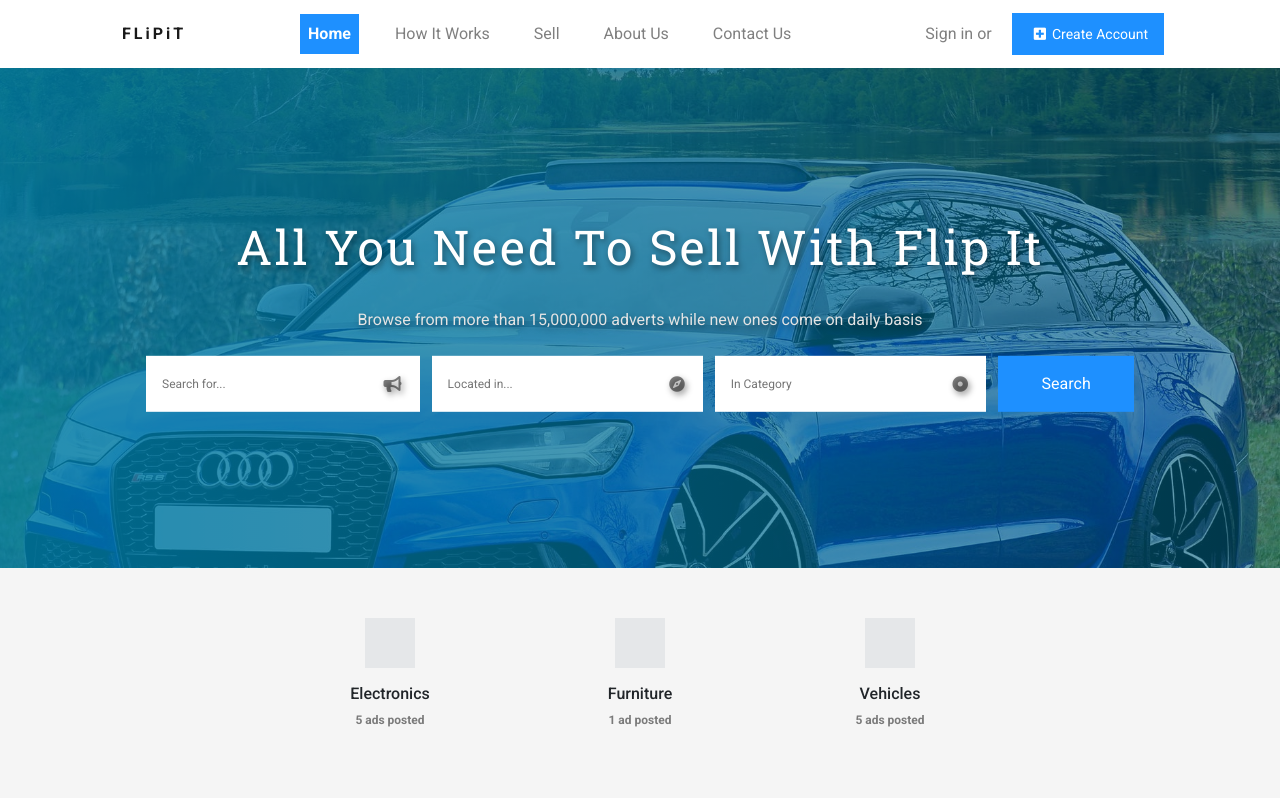
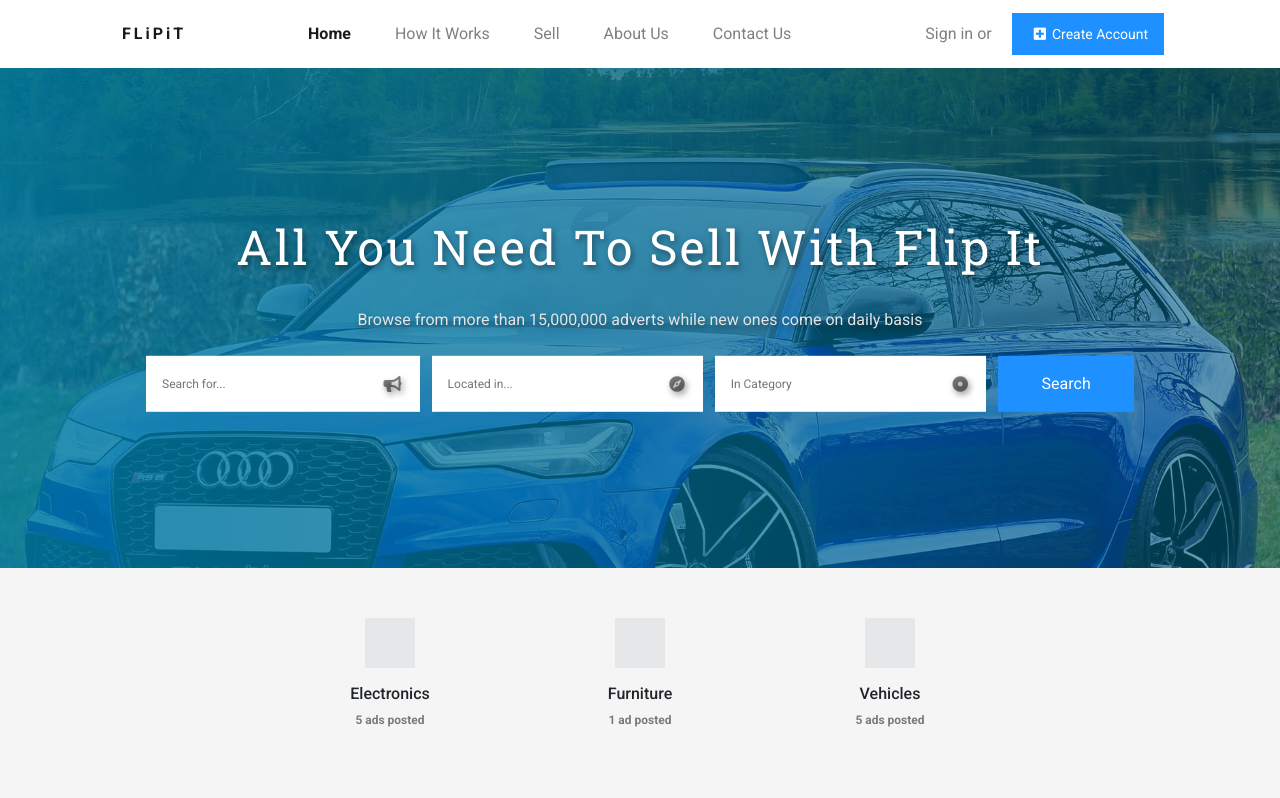
Before and after one commit to FLIPIT-LAB/flipit.github.io, a plain HTML site: page index.html in a window 1280 px wide. In both pictures the pointer is over the link 329 px from the left and 34 px from the top of the page. Shown: the top 798 px of the page. Drawn offline with Linux system fonts and the light colour scheme.

Commit message:
Update sample.css

```diff
--- a/CSS/sample.css
+++ b/CSS/sample.css
@@ -146,9 +146,8 @@ ul, a{
 }
 
  .navbar .nav-item .nav-link:hover {
-  background-color: rgba( 30,144,255);
-  transition: .3s ease-in-out;
-  color:white
+font-weight: bold;
+  transition: .2s ease-in-out;
 }
 
 .active{
```
